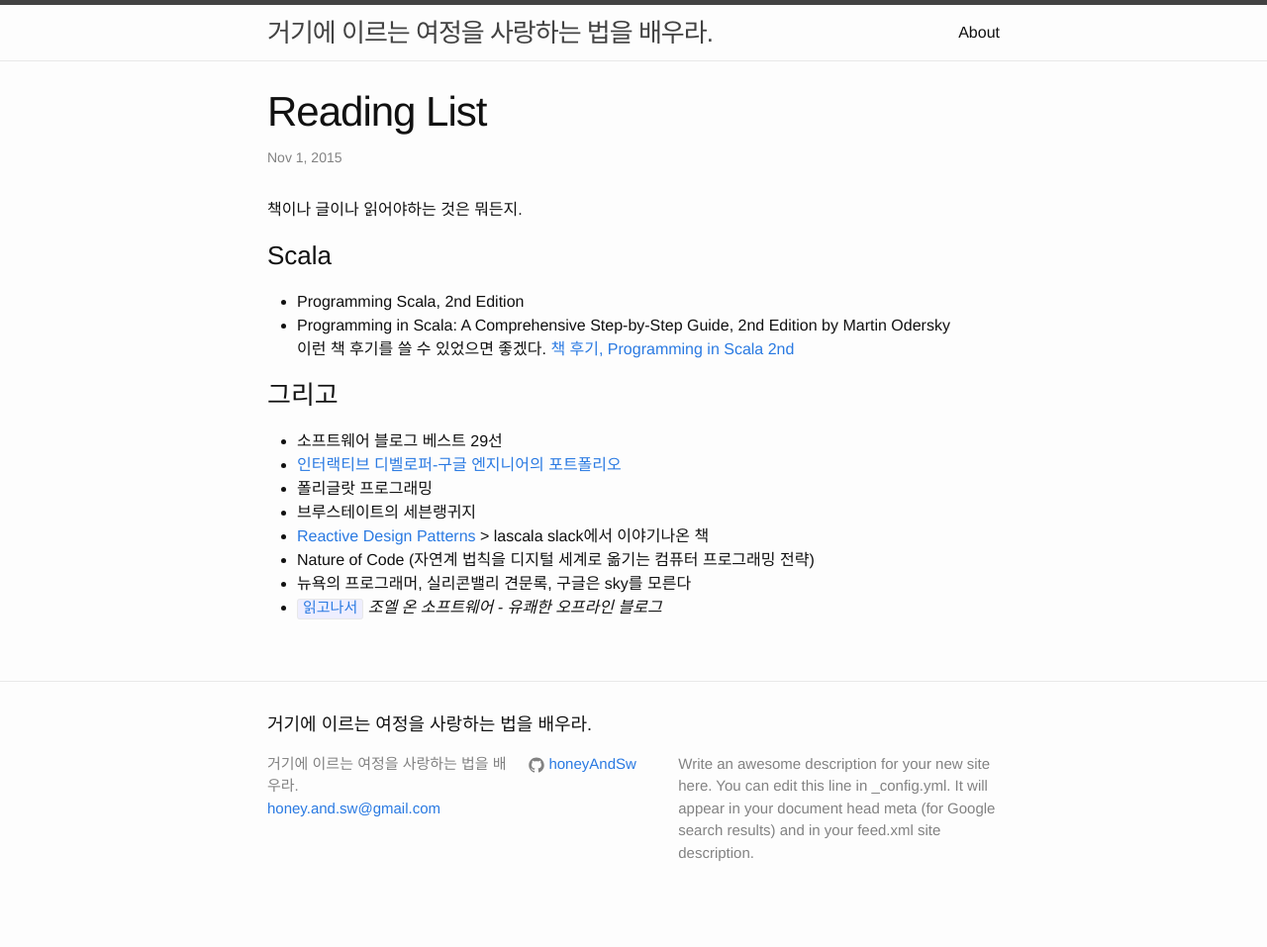
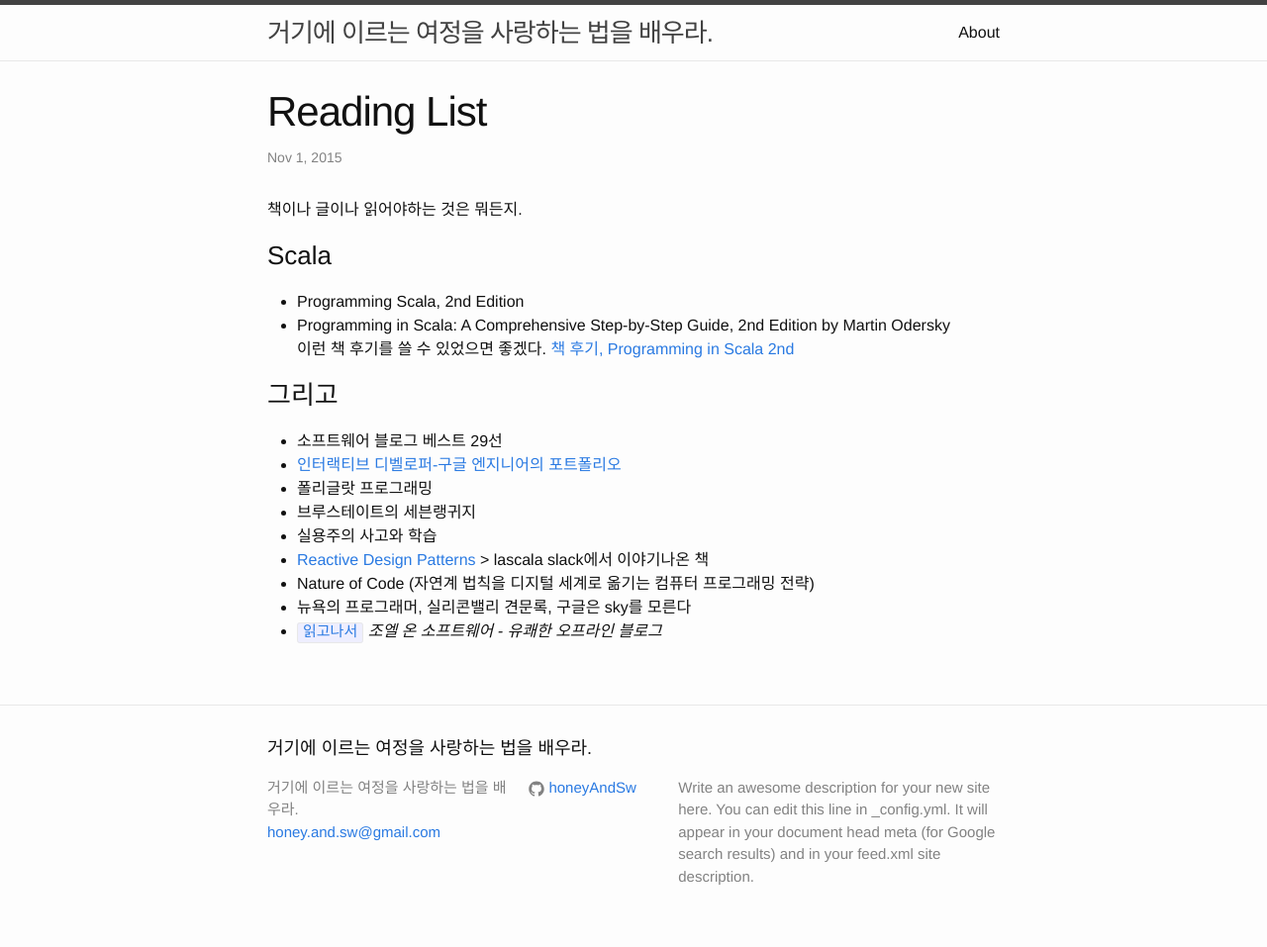
Before and after one commit to honeyAndSw/honeyAndSw.github.io, a Jekyll site: the page built from _posts/2015-11-01-reading-list.markdown, in a window 1280 px wide. Shown: the whole page at 99% size. Built offline with Jekyll 4.4.1, drawn with Linux system fonts in a browser that asks for light colours; before the commit the page ends 933 px from its top, so only the background shows below that.

Commit message:
Update the reading list.

```diff
--- a/_posts/2015-11-01-reading-list.markdown
+++ b/_posts/2015-11-01-reading-list.markdown
@@ -15,6 +15,7 @@ date: 2015-11-01 11:20:00
 - [인터랙티브 디벨로퍼-구글 엔지니어의 포트폴리오](http://book.naver.com/bookdb/book_detail.nhn?bid=9344780)
 - 폴리글랏 프로그래밍
 - 브루스테이트의 세븐랭귀지
+- 실용주의 사고와 학습
 - [Reactive Design Patterns](https://www.manning.com/books/reactive-design-patterns) > lascala slack에서 이야기나온 책
 - Nature of Code (자연계 법칙을 디지털 세계로 옮기는 컴퓨터 프로그래밍 전략)
 - 뉴욕의 프로그래머, 실리콘밸리 견문록, 구글은 sky를 모른다
```
